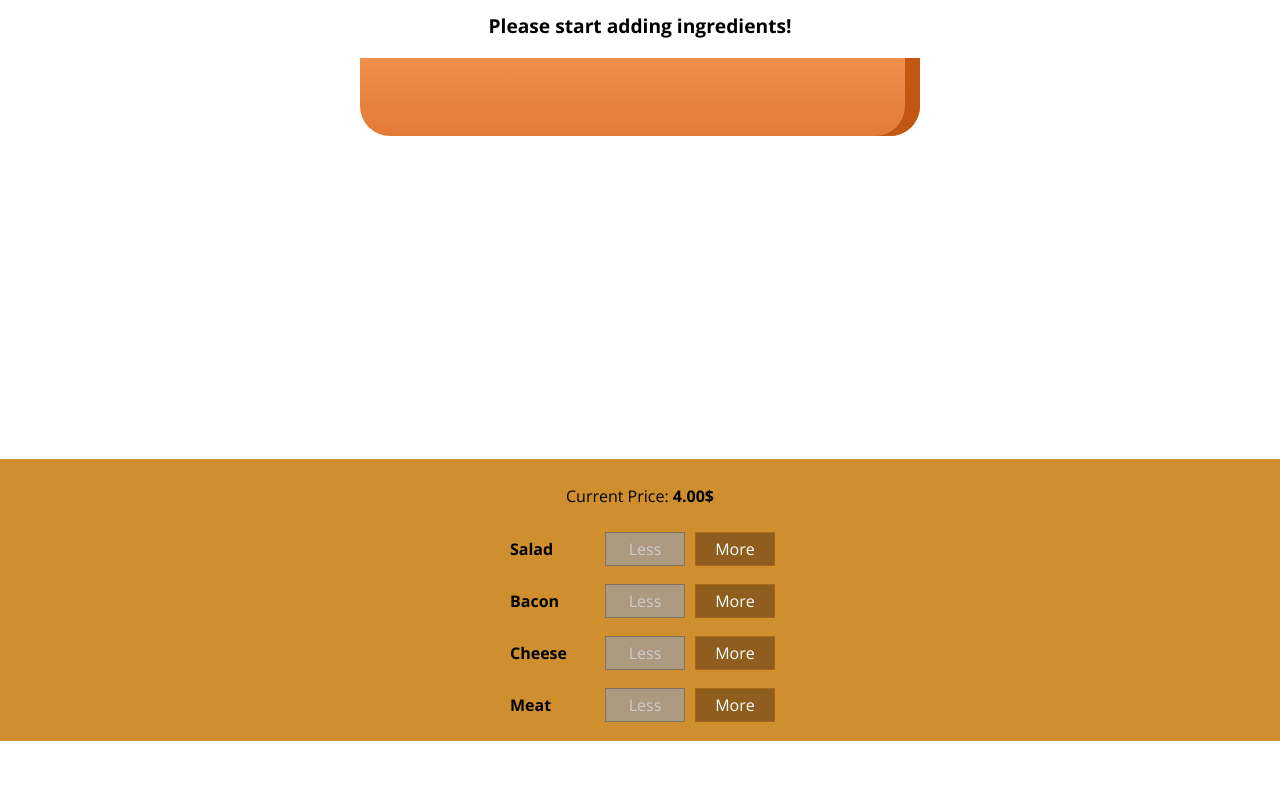
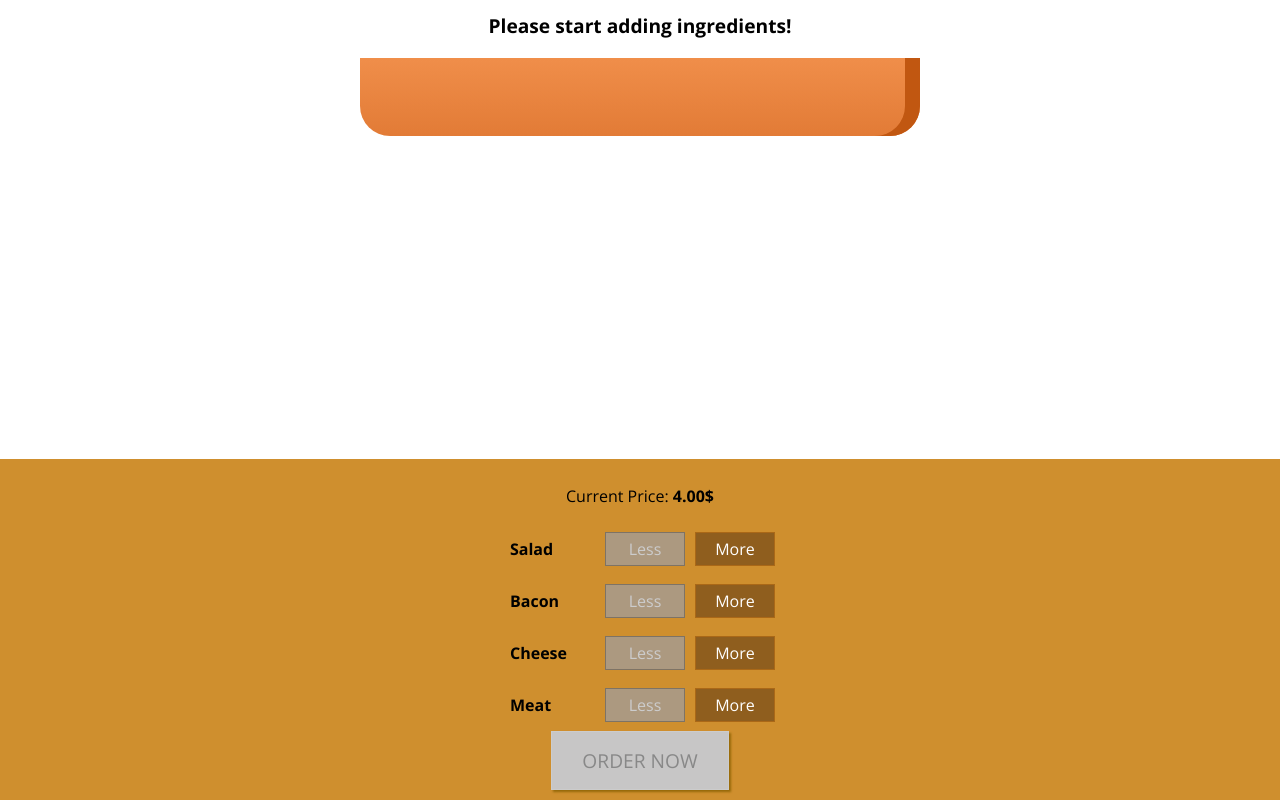
Before and after one commit to wisentr/BurgerBuilder, a React (Create React App) app: page / in a window 1280 px wide. Shown: the part 179-979 px from the top of the page. Before the commit the page ends 920 px from the top, so only its background shows below. Built offline with nearby package versions, Linux system fonts and the light colour scheme.

Commit message:
Add Order button

```diff
--- a/src/components/Burger/BuildControls/BuildControls.js
+++ b/src/components/Burger/BuildControls/BuildControls.js
@@ -20,6 +20,9 @@
                 removed={() => props.ingredientRemoved(ctrl.type)}
                 disabled={props.disabled[ctrl.type]}/>
         ))}
+        <button
+            className={classes.OrderButton}
+            disabled={!props.purchaseable}>ORDER NOW</button>
     </div>
 );
 
--- a/src/components/Burger/BuildControls/BuildControls.module.css
+++ b/src/components/Burger/BuildControls/BuildControls.module.css
@@ -8,3 +8,44 @@
     margin: auto;
     padding: 10px 0;
 }
+
+.OrderButton {
+    background-color: #DAD735;
+    outline: none;
+    cursor: pointer;
+    border: 1px solid #966909;
+    color: #966909;
+    font-family: inherit;
+    font-size: 1.2em;
+    padding: 15px 30px;
+    box-shadow: 2px 2px 2px #966909;
+}
+
+.OrderButton:hover, .OrderButton:active {
+    background-color: #A0DB41;
+    border: 1px solid #966909;
+    color: #966909;
+}
+
+.OrderButton:disabled {
+    background-color: #C7C6C6;
+    cursor: not-allowed;
+    border: 1px solid #ccc;
+    color: #888888;
+}
+
+.OrderButton:not(:disabled) {
+    animation: enable 0.3s linear;
+}
+
+@keyframes enable {
+    0% {
+        transform: scale(1);
+    }
+    60% {
+        transform: scale(1.1);
+    }
+    100% {
+        transform: scale(1);
+    }
+}
--- a/src/containers/BurgerBuilder/BurgerBuilder.js
+++ b/src/containers/BurgerBuilder/BurgerBuilder.js
@@ -18,7 +18,19 @@
             cheese: 0,
             meat: 0
         },
-        totalPrice: 4
+        totalPrice: 4,
+        purchaseable: false
+    }
+
+    updatePurchaseState(ingredients) {
+        const sum = Object.keys(ingredients)
+            .map(igKey => {
+                return ingredients[igKey];
+            })
+            .reduce((acc, currVal) => {
+                return acc + currVal;
+            }, 0);
+        this.setState({purchaseable: sum > 0});
     }
 
     addIngredientHandler = (type) => {
@@ -34,6 +46,7 @@
         this.setState({
             totalPrice: newPrice, ingredients: updatedIngredients
         });
+        this.updatePurchaseState(updatedIngredients);
     }
 
     removeIngredientHandler = (type) => {
@@ -52,6 +65,7 @@
         this.setState({
             totalPrice: newPrice, ingredients: updatedIngredients
         });
+        this.updatePurchaseState(updatedIngredients);
     }
     render(){
         /*update the copied object, and store boolean instead of numbers, to basically
@@ -67,6 +81,7 @@
                     ingredientAdded={this.addIngredientHandler}
                     ingredientRemoved={this.removeIngredientHandler}
                     disabled={disabledInfo}
+                    purchaseable={this.state.purchaseable}
                     price={this.state.totalPrice}/>
             </Aux>
         );
```
